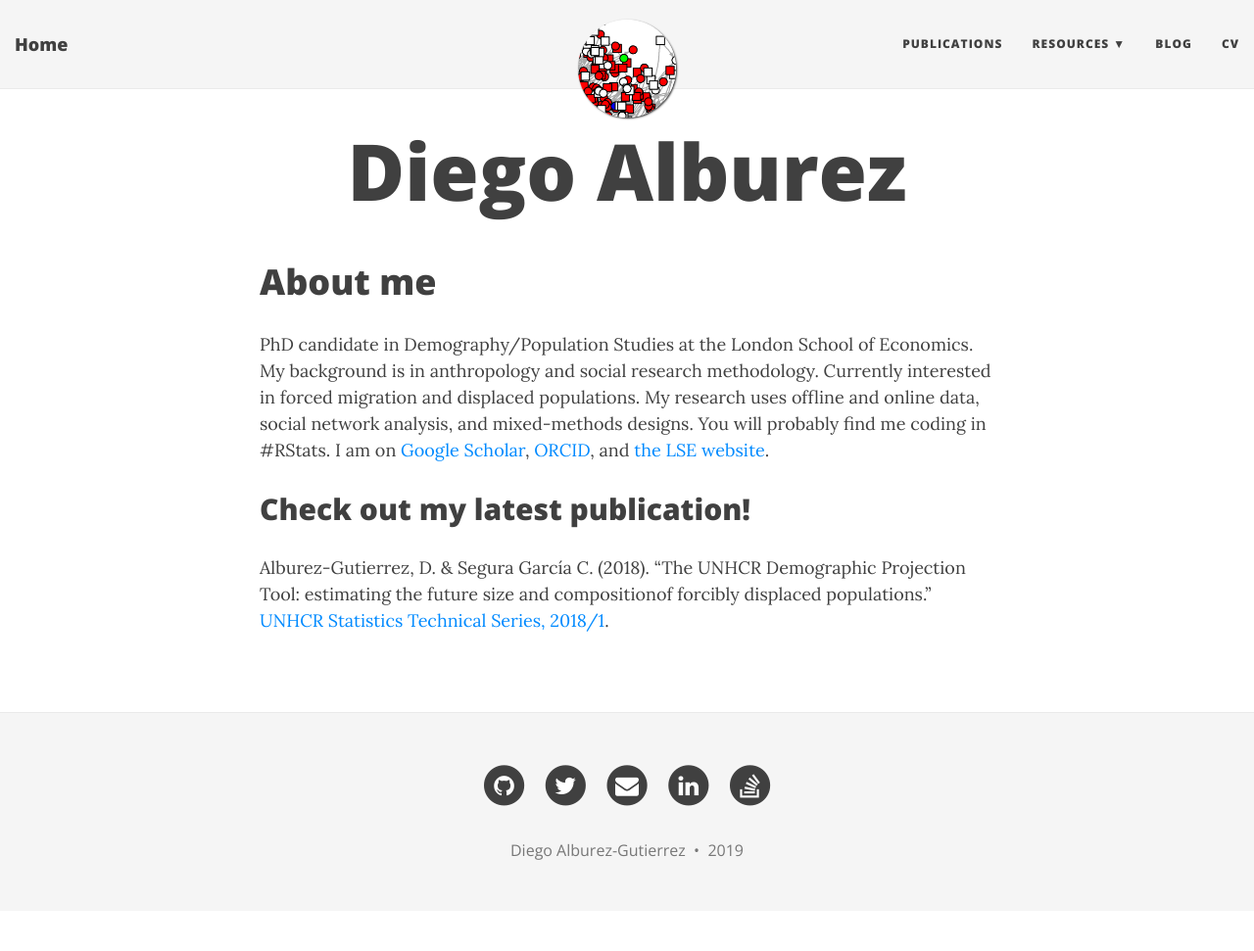
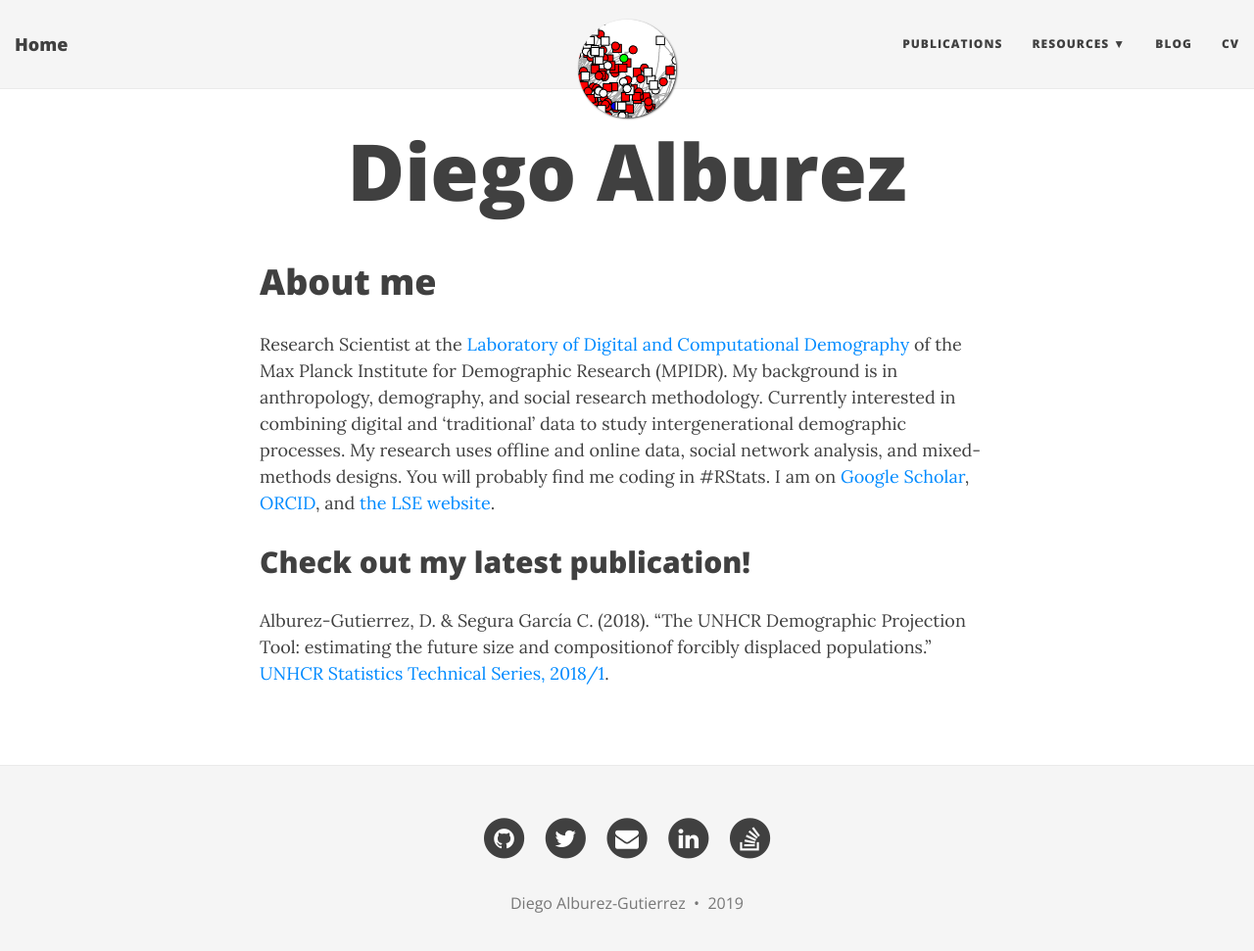
Before and after one commit to alburezg/alburezg.github.io, a Jekyll site: the page built from index.md, in a window 1280 px wide and 984 px high. Shown: the top 971 px of the window at 98% size. Built offline with Jekyll 4.4.1, drawn with Linux system fonts in a browser that asks for light colours; nearby versions of some CDN libraries.

Commit message:
position

```diff
--- a/index.md
+++ b/index.md
@@ -5,7 +5,7 @@ path: ""
 
 # About me
 
-PhD candidate in Demography/Population Studies at the London School of Economics. My background is in anthropology and social research methodology. Currently interested in forced migration and displaced populations. My research uses offline and online data, social network analysis, and mixed-methods designs. You will probably find me coding in #RStats. I am on [Google Scholar](https://scholar.google.co.uk/citations?hl=en&user=uyx520sAAAAJ&view_op=list_works&gmla=AJsN-F5Qqb0hd3B0qivi8Hgo906iqIDsIV4_AoQ_AXo4d7tK9JWn3vD5Uh_DdsT3nJNg_fWgYuma6tRQ83kVBljTd346Abk1aRJ77fnNsqC1GPM4jlU03Pc), [ORCID](http://orcid.org/0000-0002-9823-5179), and [the LSE website](http://www.lse.ac.uk/social-policy/people/research-students/Diego-Alburez-Gutiérrez).
+Research Scientist at the [Laboratory of Digital and Computational Demography](https://www.demogr.mpg.de/en/laboratories/digital_and_computational_demography_5555/default.htm) of the Max Planck Institute for Demographic Research (MPIDR). My background is in anthropology, demography, and social research methodology. Currently interested in combining digital and 'traditional' data to study intergenerational demographic processes. My research uses offline and online data, social network analysis, and mixed-methods designs. You will probably find me coding in #RStats. I am on [Google Scholar](https://scholar.google.co.uk/citations?hl=en&user=uyx520sAAAAJ&view_op=list_works&gmla=AJsN-F5Qqb0hd3B0qivi8Hgo906iqIDsIV4_AoQ_AXo4d7tK9JWn3vD5Uh_DdsT3nJNg_fWgYuma6tRQ83kVBljTd346Abk1aRJ77fnNsqC1GPM4jlU03Pc), [ORCID](http://orcid.org/0000-0002-9823-5179), and [the LSE website](http://www.lse.ac.uk/social-policy/people/research-students/Diego-Alburez-Gutiérrez).
 
 ## 	Check out my latest publication!
 
```
